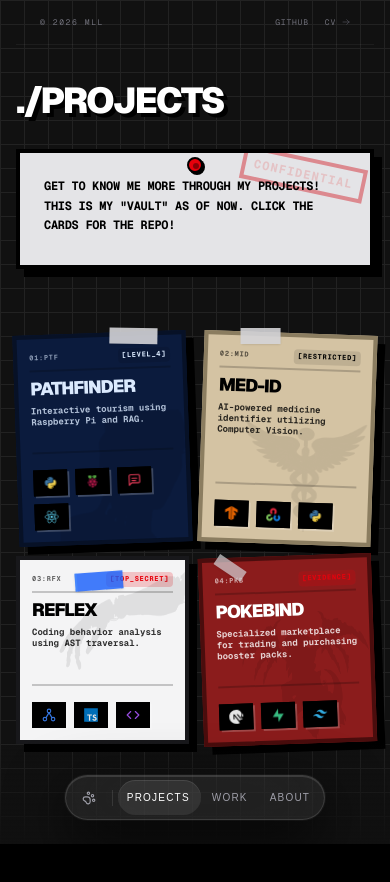
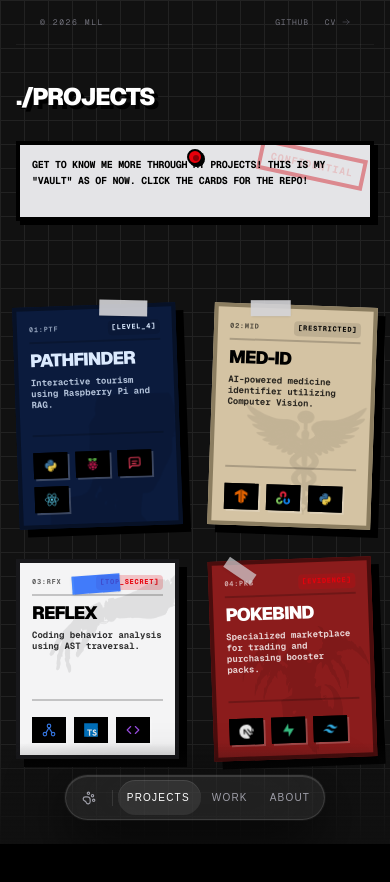
Before and after one commit to bikemaster2331/porpolyo, a Next.js app: page /projects in a window 390 px wide. Shown: the top 882 px of the page. Built offline with nearby package versions, Linux system fonts and the light colour scheme.

Commit message:
style: compact description container for mobile

```diff
--- a/src/app/projects/page.tsx
+++ b/src/app/projects/page.tsx
@@ -168,17 +168,17 @@
 
         <div className="md:mb-16 mb-4 flex flex-col gap-3 min-h-[160px] relative">
 
-          <h1 className="text-4xl md:text-5xl font-black tracking-tighter uppercase drop-shadow-[4px_4px_0_rgba(0,0,0,1)] text-white font-sans">
+          <h1 className="text-2xl md:text-5xl font-black tracking-tighter uppercase drop-shadow-[4px_4px_0_rgba(0,0,0,1)] text-white font-sans">
             ./PROJECTS <span className="text-zinc-600">{displayedSuffix}</span>
           </h1>
 
-          <div className="relative bg-zinc-200 p-6 border-4 border-black shadow-[8px_8px_0_rgba(0,0,0,1)] md:rotate-[-1deg] max-w-2xl mt-4 overflow-hidden">
+          <div className="relative bg-zinc-200 p-3 md:p-6 border-4 border-black shadow-[4px_4px_0_rgba(0,0,0,1)] md:shadow-[8px_8px_0_rgba(0,0,0,1)] md:rotate-[-1deg] max-w-2xl mt-4 overflow-hidden">
             <div className="hidden sm:flex absolute top-0 right-2 w-20 h-10 p-1 flex-col justify-between items-center rotate-1">
               <div className="w-full h-7 bg-[linear-gradient(90deg,#000_1px,transparent_1px,transparent_3px,#000_3px,#000_4px,transparent_4px,transparent_5px,#000_5px,#000_7px,transparent_7px,transparent_8px,#000_8px,#000_9px,transparent_9px,transparent_11px,#000_11px,#000_12px,transparent_12px,transparent_15px,#000_15px,#000_16px,transparent_16px,transparent_17px,#000_17px,#000_20px,transparent_20px,transparent_22px,#000_22px,#000_23px,transparent_23px,transparent_25px,#000_25px,#000_28px)] bg-[length:30px_100%]"></div>
               <span className="text-[6px] font-mono text-black font-bold tracking-widest leading-none">0412-2026-MLL</span>
             </div>
 
-            <div className="absolute md:top-4 md:right-2 top-1 right-1 border-4 border-red-600 text-red-300 font-bold md:text-2xl text-[12px] md:text-3xl px-2 py-1 rotate-12 opacity-40 mix-blend-multiply tracking-widest font-mono pointer-events-none">
+            <div className="absolute md:top-4 md:right-2 top-1 right-1 border-4 border-red-600 text-red-300 font-bold md:text-2xl text-[10px] md:text-3xl px-2 py-1 rotate-12 opacity-40 mix-blend-multiply tracking-widest font-mono pointer-events-none">
               CONFIDENTIAL
             </div>
 
@@ -186,14 +186,14 @@
               <div className="w-1.5 h-1.5 rounded-full bg-black/40 translate-x-[1px] translate-y-[1px]" />
             </div>
 
-            <p className="text-black font-mono md:text-[14px] text-[12px] leading-relaxed min-h-[64px] font-bold uppercase tracking-tight relative z-10 w-full md:w-[85%] pr-0 sm:pr-16">
+            <p className="text-black font-mono md:text-[14px] text-[10px] leading-relaxed min-h-[48px] md:min-h-[64px] font-bold uppercase tracking-tight relative z-10 w-full md:w-[85%] pr-0 sm:pr-16">
               {displayedDesc}
             </p>
           </div>
 
         </div>
 
-        <div className="grid grid-cols-2 md:grid-cols-12 gap-3 md:gap-12 pb-6 md:pb-48 mt-16 md:mt-24">
+        <div className="grid grid-cols-2 md:grid-cols-12 gap-8 md:gap-12 pb-18 md:pb-48 mt-16 md:mt-24">
           {projectData.map((project, i) => (
             <div
               key={project.name}
```
